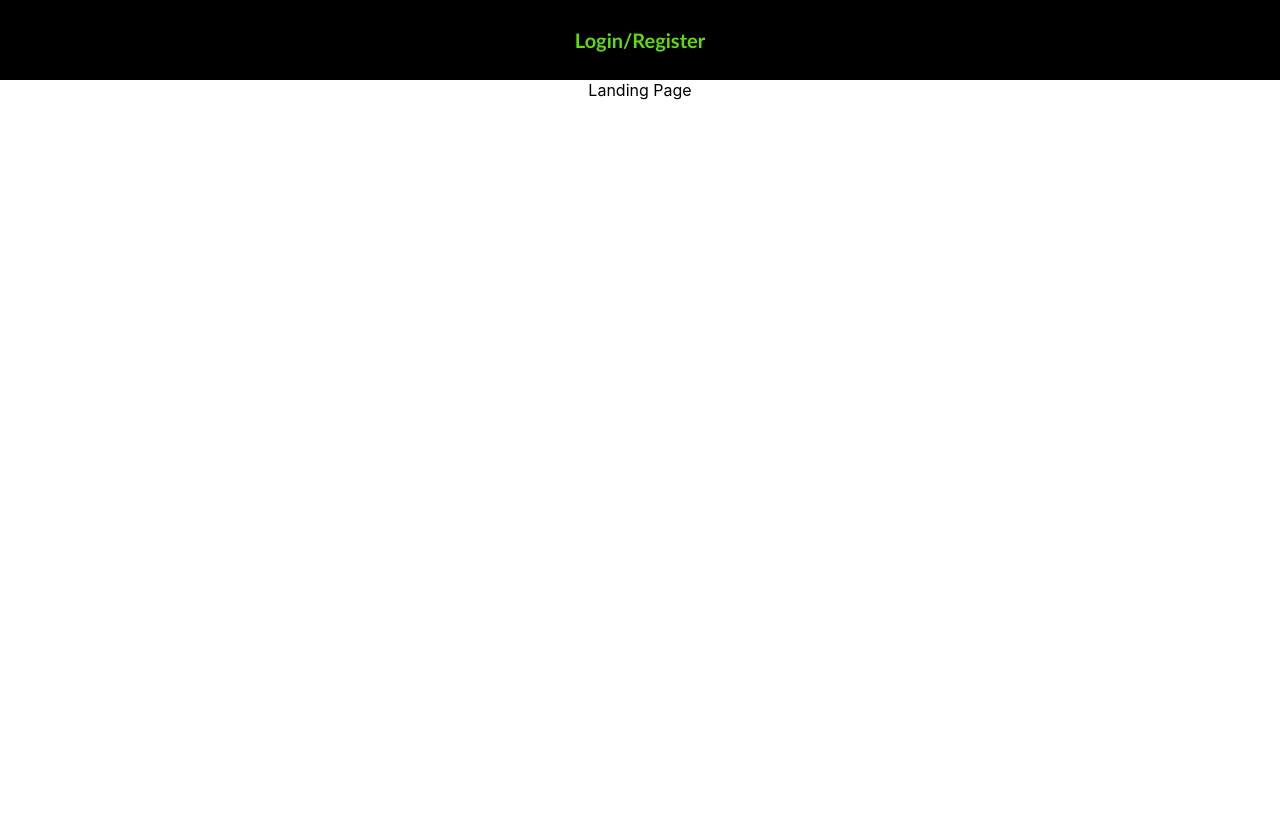
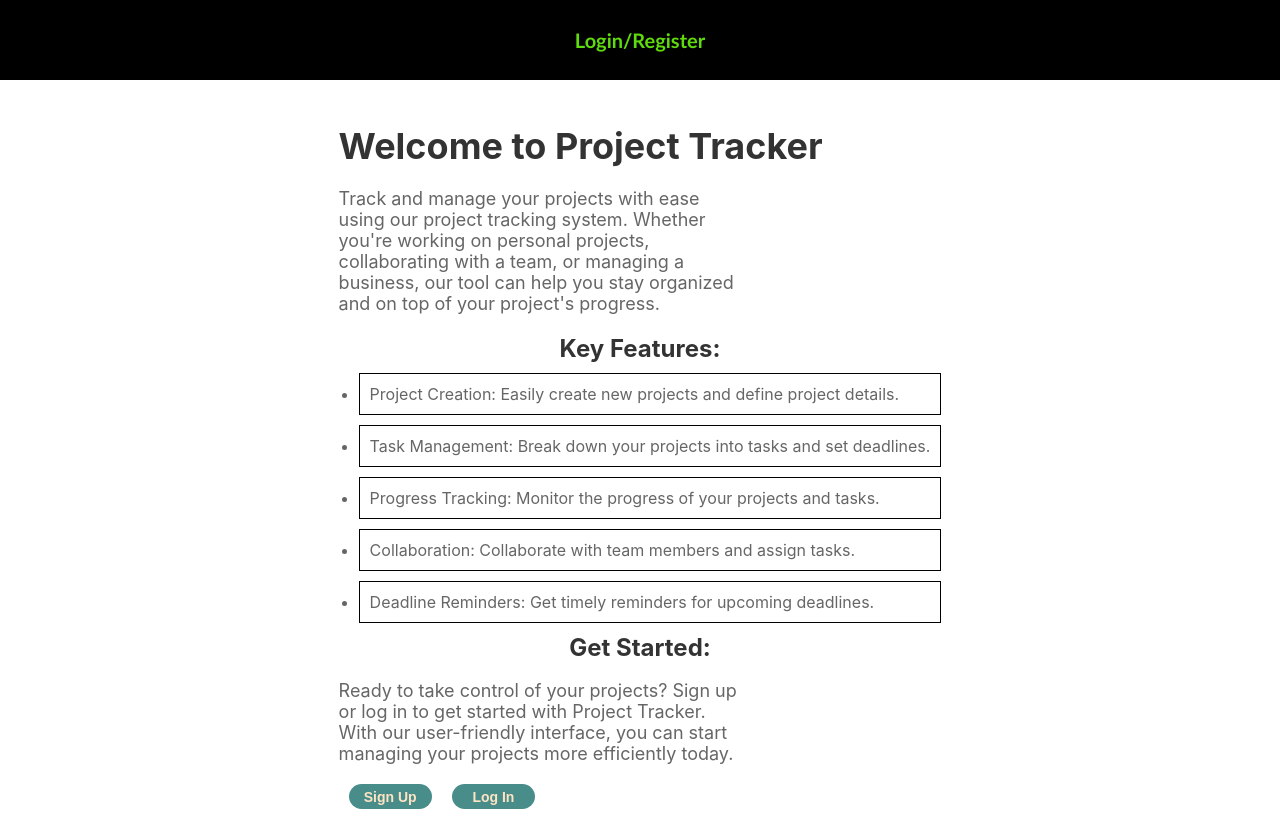
Before and after one commit to Collinswarui/project_tracker, a React (Create React App) app in the folder client/: page / in a window 1280 px wide. Before the commit the page ends 800 px from the top, so only its background shows below. Built offline with nearby package versions, Linux system fonts and the light colour scheme; the HTML template or start-up script is replaced by a standard one.

Commit message:
adding content to the landing page

```diff
--- a/client/src/index.css
+++ b/client/src/index.css
@@ -161,6 +161,54 @@ button :hover {
 
 }
 
+.landing {
+  padding: 20px;
+}
+
+.landing h1 {
+  font-size: 36px;
+  color: #333;
+  margin-bottom: 20px;
+}
+
+.landing p {
+  font-size: 18px;
+  color: #666;
+  margin-bottom: 20px;
+}
+
+.landing h2 {
+  font-size: 24px;
+  color: #333;
+  margin-bottom: 10px;
+}
+
+.landing ul {
+  list-style: disc;
+  margin-left: 20px;
+}
+
+.landing li {
+  font-size: 16px;
+  color: #666;
+  margin-bottom: 10px;
+}
+
+.cta-buttons {
+  margin-top: 20px;
+}
+
+.cta-buttons button {
+  font-size: 14px;
+  border: none;
+  cursor: pointer;
+  margin: 0 10px;
+}
+
+.cta-buttons button:hover {
+  background-color: #0056b3;
+}
+
 
 @media (max-width: 768px) {
   .auth-container{
--- a/client/src/pages/Landing.js
+++ b/client/src/pages/Landing.js
@@ -1,5 +1,25 @@
-export const Landing = () => {
+ export const Landing = () => {
     return (
-        <div>Landing Page</div>
-    )
-}
+      <div className="landing">
+        <h1>Welcome to Project Tracker</h1>
+        <p>Track and manage your projects with ease using our project tracking system. Whether you're working on personal projects, collaborating with a team, or managing a business, our tool can help you stay organized and on top of your project's progress.</p>
+
+        <h2>Key Features:</h2>
+        <ul>
+          <li>Project Creation: Easily create new projects and define project details.</li>
+          <li>Task Management: Break down your projects into tasks and set deadlines.</li>
+          <li>Progress Tracking: Monitor the progress of your projects and tasks.</li>
+          <li>Collaboration: Collaborate with team members and assign tasks.</li>
+          <li>Deadline Reminders: Get timely reminders for upcoming deadlines.</li>
+        </ul>
+
+        <h2>Get Started:</h2>
+        <p>Ready to take control of your projects? Sign up or log in to get started with Project Tracker. With our user-friendly interface, you can start managing your projects more efficiently today.</p>
+
+        <div className="cta-buttons">
+          <button>Sign Up</button>
+          <button>Log In</button>
+        </div>
+      </div>
+    );
+  }
```
